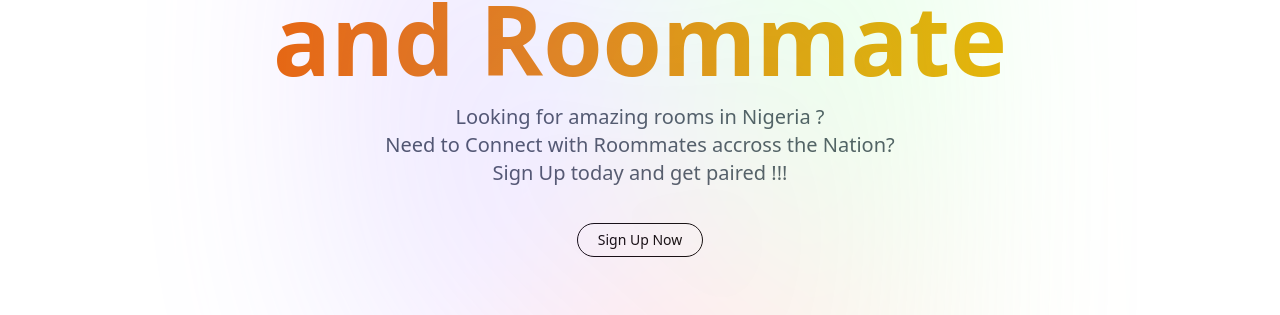
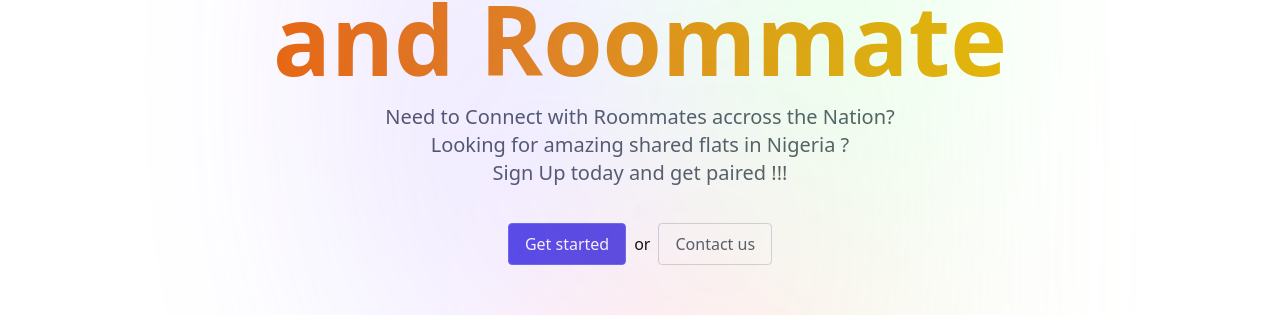
Before and after one commit to joel-danjuma/Paired, a Next.js app: page / in a window 1280 px wide. Shown: the part 269-584 px from the top of the page. Built offline with nearby package versions, Linux system fonts and the light colour scheme; no server answers.

Commit message:
Updated Files

```diff
--- a/app/api/auth/[...nextauth]/route.js
+++ b/app/api/auth/[...nextauth]/route.js
@@ -2,11 +2,11 @@
 import GoogleProvider from "next-auth/providers/google"
 import Auth0Provider from "next-auth/providers/auth0"
 
-import dotenv from "dotenv"
+// import dotenv from "dotenv"
 import User from "@/models/user"
 import { connectDB } from "@/utils/database"
 
-dotenv.config()
+// dotenv.config()
 
 const handler = NextAuth({
     providers: [
--- a/components/Hero.js
+++ b/components/Hero.js
@@ -1,4 +1,5 @@
 import React from "react"
+import Button from "./button"
 
 const Hero = () => {
     return (
@@ -11,14 +12,21 @@
                 </span>
             </h1>
             <div className="mt-5">
-                <p className="desc">Looking for amazing rooms in Nigeria ?</p>
                 <p className="desc">
                     Need to Connect with Roommates accross the Nation?
                 </p>
+                <p className="desc">
+                    Looking for amazing shared flats in Nigeria ?
+                </p>
+
                 <p className="desc">Sign Up today and get paired !!!</p>
             </div>
-            <div className="flex flex-row justify-center items-center w-full space-x-4 pt-5">
-                <button className="orange_btn p-4 text-xl">Sign Up Now</button>
+            <div
+                className={`pt-5 flex justify-center items-center w-full mx-auto`}
+            >
+                <Button primary>Get started</Button>
+                <span className="mx-2">or</span>
+                <Button>Contact us</Button>
             </div>
         </div>
     )
--- /dev/null
+++ b/components/button.js
@@ -0,0 +1,14 @@
+const Button = ({ primary, modifier, children, ...rest }) => {
+    const baseStyle = `font-sans font-medium py-2 px-4 border rounded`
+    const styles = primary
+        ? `bg-indigo-600 text-white border-indigo-500 hover:bg-indigo-700`
+        : `bg-white text-gray-600 border-gray-300 hover:bg-gray-100`
+
+    return (
+        <button type="button" className={`${baseStyle} ${styles} ${modifier}`}>
+            {children}
+        </button>
+    )
+}
+
+export default Button
```
Also changed, not shown: components/Navbar.js (+29 -1 lines), .eslintrc.json.
